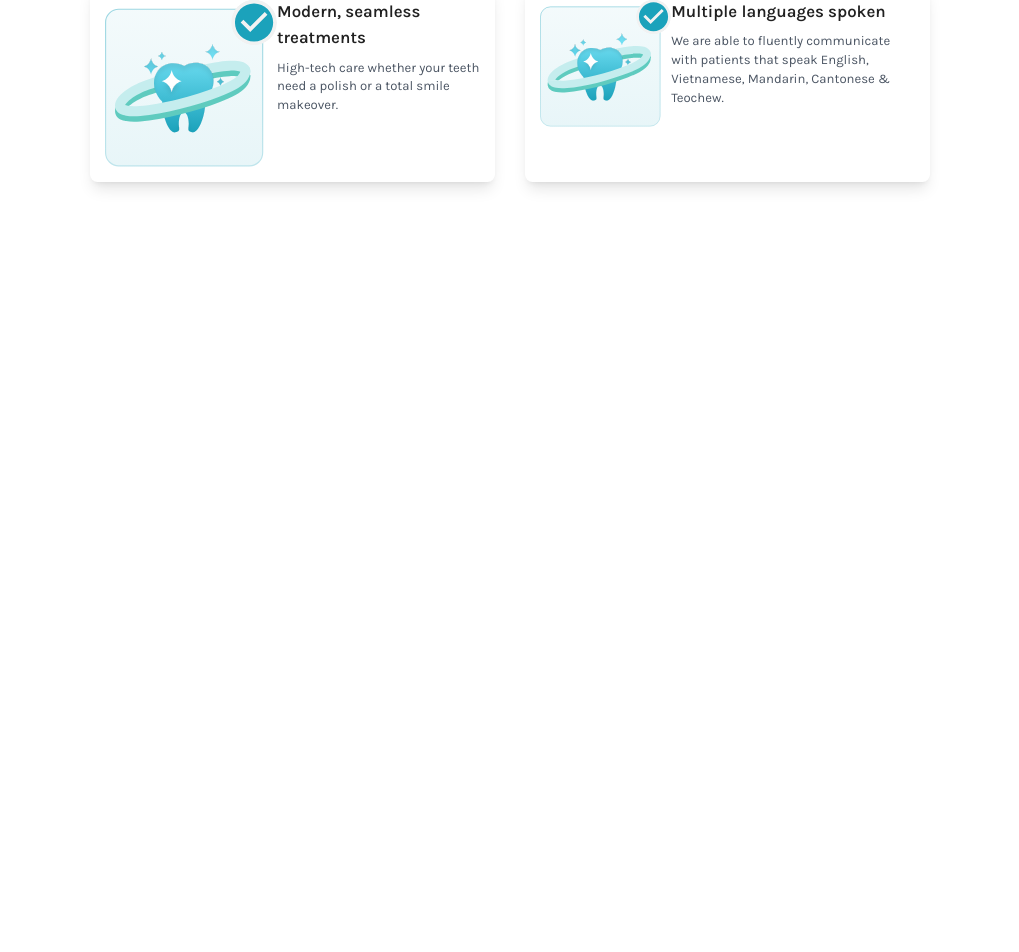
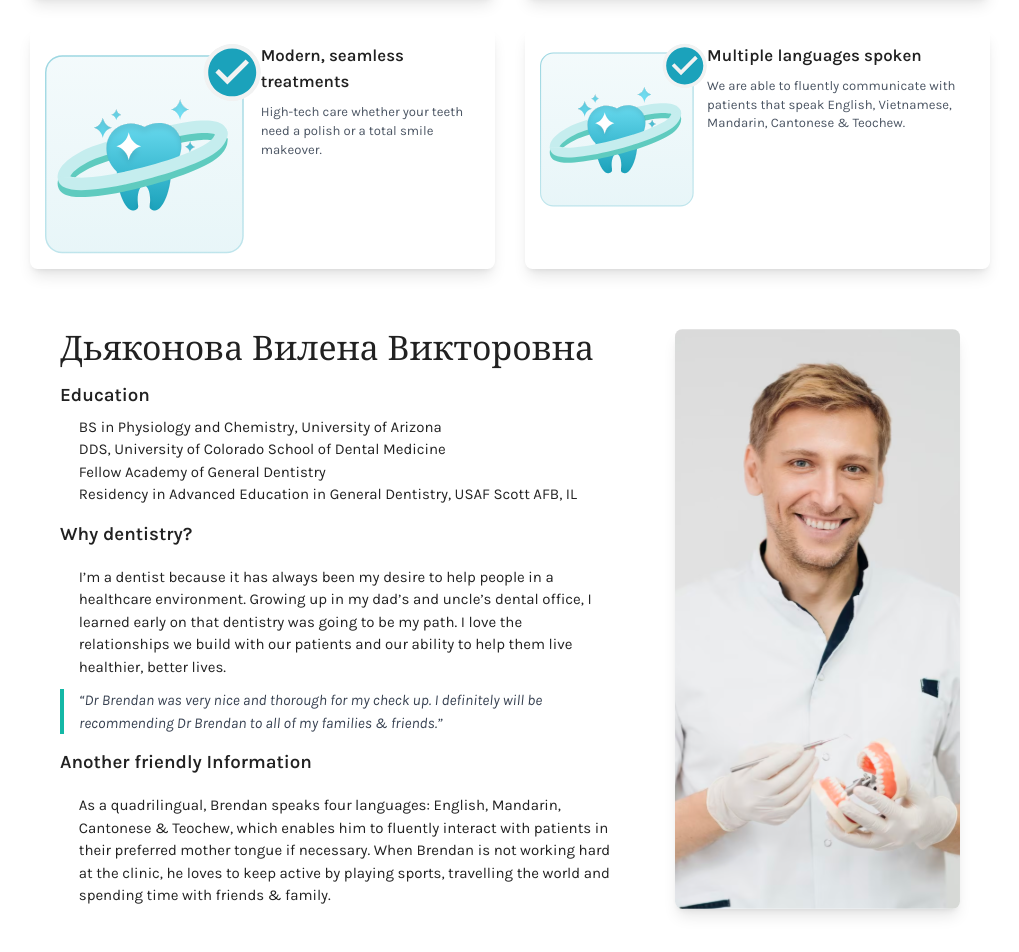
Before and after one commit to LevZolotykh/Perfectus-Tests, a React (Create React App) app: page / in a window 1280 px wide. Shown: the part 2476-3428 px from the top of the page, without its empty margins (130-1149 px from the left). Before the commit the page ends 2688 px from the top, so only its background shows below. Built offline with nearby package versions, Linux system fonts and the light colour scheme.

Commit message:
Doctor cars added

```diff
--- /dev/null
+++ b/src/components/UI/DoctorCard.jsx
@@ -0,0 +1,64 @@
+import React from "react";
+
+const DoctorProfile = () => {
+  return (
+    <div className="max-w-5xl mx-auto p-4 lg:p-8 flex flex-col lg:flex-row-reverse items-center lg:items-start gap-6 lg:gap-12">
+      <div className="w-full lg:w-1/3 ">
+        <img
+          src="/images/Doctor.svg "
+          alt="Доктор"
+          className="w-full h-auto rounded-lg shadow-lg lg:max-w-sm"
+        />
+      </div>
+
+      <div className="w-full lg:w-2/3">
+        <h1 className="text-3xl lg:text-4xl font-serif leading-tight mb-4 text-center lg:text-left">
+          Дьяконова Вилена Викторовна
+        </h1>
+        <div className="mb-4">
+          <h2 className="text-lg lg:text-xl font-semibold mb-2">Education</h2>
+          <ul className="list-disc ml-5 text-sm lg:text-base">
+            <li>BS in Physiology and Chemistry, University of Arizona</li>
+            <li>DDS, University of Colorado School of Dental Medicine</li>
+            <li>Fellow Academy of General Dentistry</li>
+            <li>
+              Residency in Advanced Education in General Dentistry, USAF Scott
+              AFB, IL
+            </li>
+          </ul>
+        </div>
+        <div className="mb-4">
+          <h2 className="text-lg lg:text-xl font-semibold mb-2">
+            Why dentistry?
+          </h2>
+          <p className="text-sm lg:text-base mb-3">
+            I’m a dentist because it has always been my desire to help people in
+            a healthcare environment. Growing up in my dad’s and uncle’s dental
+            office, I learned early on that dentistry was going to be my path. I
+            love the relationships we build with our patients and our ability to
+            help them live healthier, better lives.
+          </p>
+          <blockquote className="pl-4 border-l-4 border-teal-500 italic text-gray-700 text-sm lg:text-base">
+            “Dr Brendan was very nice and thorough for my check up. I definitely
+            will be recommending Dr Brendan to all of my families & friends.”
+          </blockquote>
+        </div>
+        <div>
+          <h2 className="text-lg lg:text-xl font-semibold mb-2">
+            Another friendly Information
+          </h2>
+          <p className="text-sm lg:text-base">
+            As a quadrilingual, Brendan speaks four languages: English,
+            Mandarin, Cantonese & Teochew, which enables him to fluently
+            interact with patients in their preferred mother tongue if
+            necessary. When Brendan is not working hard at the clinic, he loves
+            to keep active by playing sports, travelling the world and spending
+            time with friends & family.
+          </p>
+        </div>
+      </div>
+    </div>
+  );
+};
+
+export default DoctorProfile;
--- a/src/components/UI/FeatureCard.jsx
+++ b/src/components/UI/FeatureCard.jsx
@@ -12,14 +12,19 @@ const FeatureCard = ({ head, par, imgsrc }) => {
     //       </div>
     //     </div>
     //   );
+
+    // <div className="flex items-start p-4 bg-white shadow-lg rounded-lg h-full">
+    //   <div className="w-full">
+    //     <img src={imgsrc} alt={head} className="h-full w-full " />
+    //   </div>
+    //   <div className=" flex flex-col justify-between">
+    //     <h3 className="text-lg font-semibold mb-2">{head}</h3>
+    //     <p className=" m-0 text-sm text-gray-600 break-words">{par}</p>
+    //   </div>
+    // </div>
+
     <div className="flex items-start p-4 bg-white shadow-lg rounded-lg h-full">
-      <div className="w-full">
-        <img
-          src={imgsrc}
-          alt={head}
-          className="h-full w-full object-contain mr-4"
-        />
-      </div>
+      <img src={imgsrc} alt={head} className=" w-full " />
       <div className=" flex flex-col justify-between">
         <h3 className="text-lg font-semibold mb-2">{head}</h3>
         <p className=" m-0 text-sm text-gray-600 break-words">{par}</p>
--- a/src/components/UI/Features.jsx
+++ b/src/components/UI/Features.jsx
@@ -9,7 +9,7 @@ const Features = () => {
         <br />
         their preferred dentist.
       </h2>
-      <div className="grid grid-cols-1 md:grid-cols-2 gap-6 md:gap-8 max-w-4xl">
+      <div className="grid grid-cols-1 md:grid-cols-2 gap-6 md:gap-8 max-w-5xl">
         <FeatureCard
           head="Dentistry for the whole family"
           par="Kids, teens, adults — we will provide excellent personalised treatment and quality dental care for all ages."
--- a/src/pages/Home.jsx
+++ b/src/pages/Home.jsx
@@ -3,6 +3,7 @@ import TextOnPic from "../components/UI/TextOnPic";
 import FeedbackCard from "../components/UI/FeedbackCard";
 import TripleCard from "../components/UI/TripleCard";
 import Features from "../components/UI/Features";
+import DoctorCard from "../components/UI/DoctorCard";
 
 const Home = () => {
   return (
@@ -20,6 +21,7 @@ const Home = () => {
         }
       />
       <Features />
+      <DoctorCard />
     </div>
   );
 };
```
Also changed, not shown: public/images/Doctor.svg (added).
